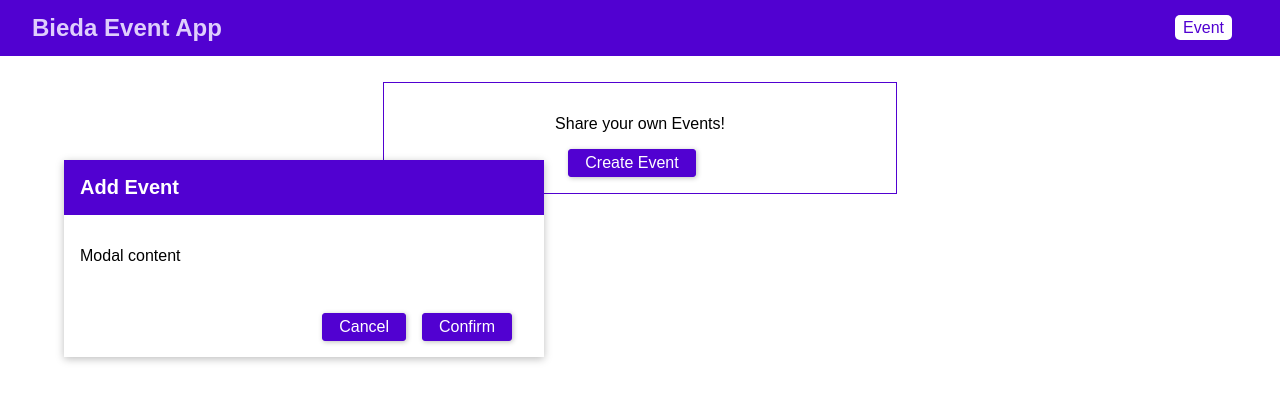
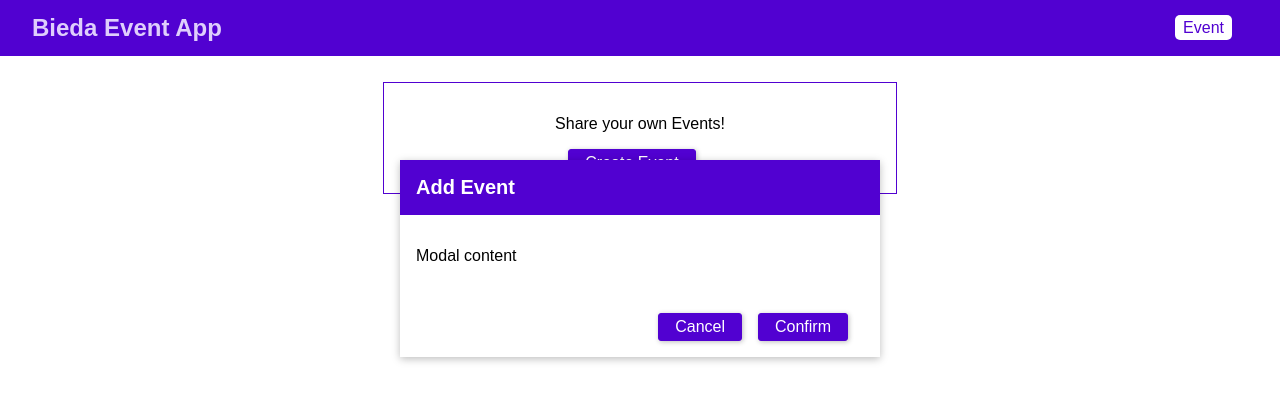
Before and after one commit to damcyk96/graphql-react-event-booking, a React (Create React App) app in the folder frontend/: page /events in a window 1280 px wide. Shown: the top 402 px of the page. Built offline with nearby package versions, Linux system fonts and the light colour scheme.

Commit message:
fix calc css

```diff
--- a/frontend/src/components/Modal/Modal.css
+++ b/frontend/src/components/Modal/Modal.css
@@ -12,6 +12,7 @@
   background: #5101d1;
   color: white;
 }
+
 .modal__header h1 {
   margin: 0;
   font-size: 1.25rem;
@@ -30,6 +31,6 @@
 @media (min-width: 768px) {
   .modal {
     width: 30rem;
-    left: calc(100%-50rem) / 2;
+    left: calc((100% - 30rem) / 2);
   }
 }
```
